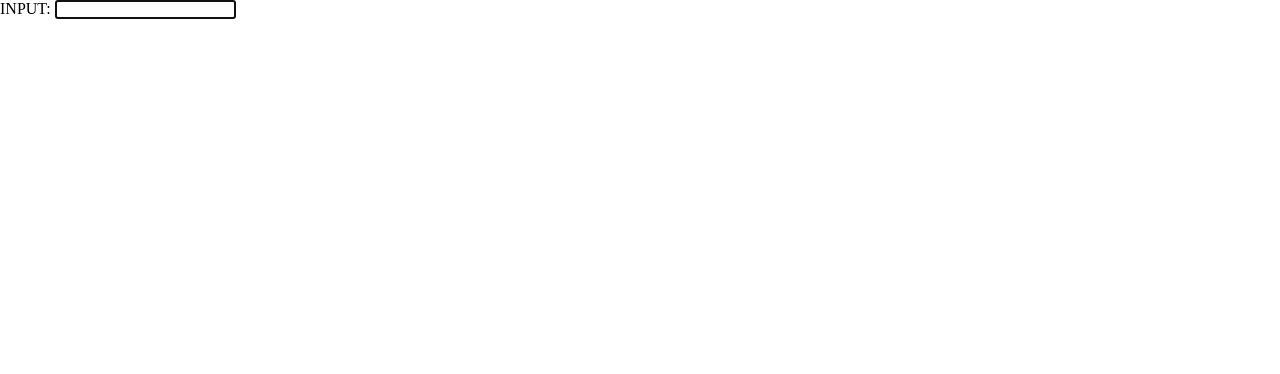
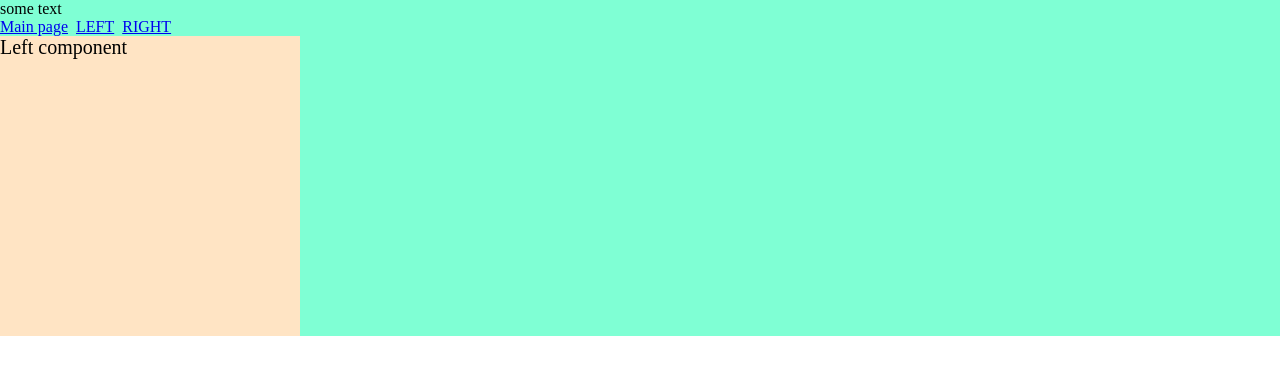
Before and after one commit to CooCoders/Co-Learning, a Vue app in the folder Vite+Vue3/vvue-demo1/: page /left in a window 1280 px wide. Shown: the top 374 px of the page. Built offline with nearby package versions, Linux system fonts and the light colour scheme.

Commit message:
vue3 router

```diff
--- a/Vite+Vue3/vvue-demo1/package.json
+++ b/Vite+Vue3/vvue-demo1/package.json
@@ -9,7 +9,8 @@
     "preview": "vite preview"
   },
   "dependencies": {
-    "vue": "^3.2.41"
+    "vue": "^3.2.41",
+    "vue-router": "^4.1.6"
   },
   "devDependencies": {
     "@vitejs/plugin-vue": "^3.2.0",
--- a/Vite+Vue3/vvue-demo1/src/App.vue
+++ b/Vite+Vue3/vvue-demo1/src/App.vue
@@ -18,6 +18,7 @@ import DemoVue from './components/inject-value/Demo.vue'
 import ParentVue from './components/review/Parent.vue'
 import HooksVue from './components/composition-functions/Hooks.vue'
 import CDemoVue from './components/customize-directives/CDemo.vue'
+import RDemoVue from './components/routers/RDemo.vue'
 </script>
 
 <template>
@@ -37,7 +38,8 @@ import CDemoVue from './components/customize-directives/CDemo.vue'
     <!-- <DemoVue></DemoVue> -->
     <!-- <ParentVue></ParentVue> -->
     <!-- <HooksVue></HooksVue> -->
-    <CDemoVue></CDemoVue>
+    <!-- <CDemoVue></CDemoVue> -->
+    <RDemoVue></RDemoVue>
   </div>
 </template>
 
--- /dev/null
+++ b/Vite+Vue3/vvue-demo1/src/components/routers/Left.vue
@@ -0,0 +1,17 @@
+<template>
+  <div class="left">
+    <p>Left component</p>
+  </div>
+</template>
+
+<script setup>
+import { ref, reactive } from 'vue'
+</script>
+<style scoped>
+.left {
+  height: 300px;
+  width: 300px;
+  background-color: bisque;
+  font-size: 20px;
+}
+</style>
--- /dev/null
+++ b/Vite+Vue3/vvue-demo1/src/components/routers/RDemo.vue
@@ -0,0 +1,22 @@
+<!-- 测试路由插件 -->
+<template>
+  <div class="inside">
+    <p>some text</p>
+    <router-link to="/">Main page</router-link>&nbsp;
+    <router-link to="/left">LEFT</router-link>&nbsp;
+    <router-link to="/right">RIGHT</router-link>
+    <div>
+      <router-view></router-view>
+    </div>
+  </div>
+</template>
+
+<script setup>
+import { ref, reactive } from 'vue'
+</script>
+<style scoped>
+.inside {
+  background-color: aquamarine;
+  width: 100%;
+}
+</style>
--- /dev/null
+++ b/Vite+Vue3/vvue-demo1/src/components/routers/Right.vue
@@ -0,0 +1,17 @@
+<template>
+  <div class="right">
+    <p>Right component</p>
+  </div>
+</template>
+
+<script setup>
+import { ref, reactive } from 'vue'
+</script>
+<style scoped>
+.right {
+  height: 300px;
+  width: 300px;
+  background-color: steelblue;
+  font-size: 20px;
+}
+</style>
--- /dev/null
+++ b/Vite+Vue3/vvue-demo1/src/components/routers/router.js
@@ -0,0 +1,25 @@
+import { createRouter, createWebHistory, createWebHashHistory } from 'vue-router'
+import Left from './Left.vue'
+import Right from './Right.vue'
+
+const routes = [
+  {
+    path: '/',
+    redirect: ''
+  },
+  {
+    path: '/left',
+    component: Left
+  },
+  {
+    path: '/right',
+    component: Right
+  }
+]
+
+const router = createRouter({
+  routes,
+  history: createWebHistory()
+})
+
+export default router
--- a/Vite+Vue3/vvue-demo1/src/main.js
+++ b/Vite+Vue3/vvue-demo1/src/main.js
@@ -3,6 +3,7 @@ import './style.css'
 import App from './App.vue'
 import GlobalComp from './components/GlobalComp.vue'
 import myDirective from './components/customize-directives/myDirective'
+import router from './components/routers/router'
 
 // createApp(App).mount('#app')
 const app = createApp(App)
@@ -10,6 +11,7 @@ const app = createApp(App)
 app.component('GC', GlobalComp)
 // 注册自定义的指令
 app.directive('focus', myDirective)
+app.use(router)
 app.mount('#app')
 
 // setTimeout(() => {
```
Also changed, not shown: 1 other file (tests, documents, lock files or other folders).
